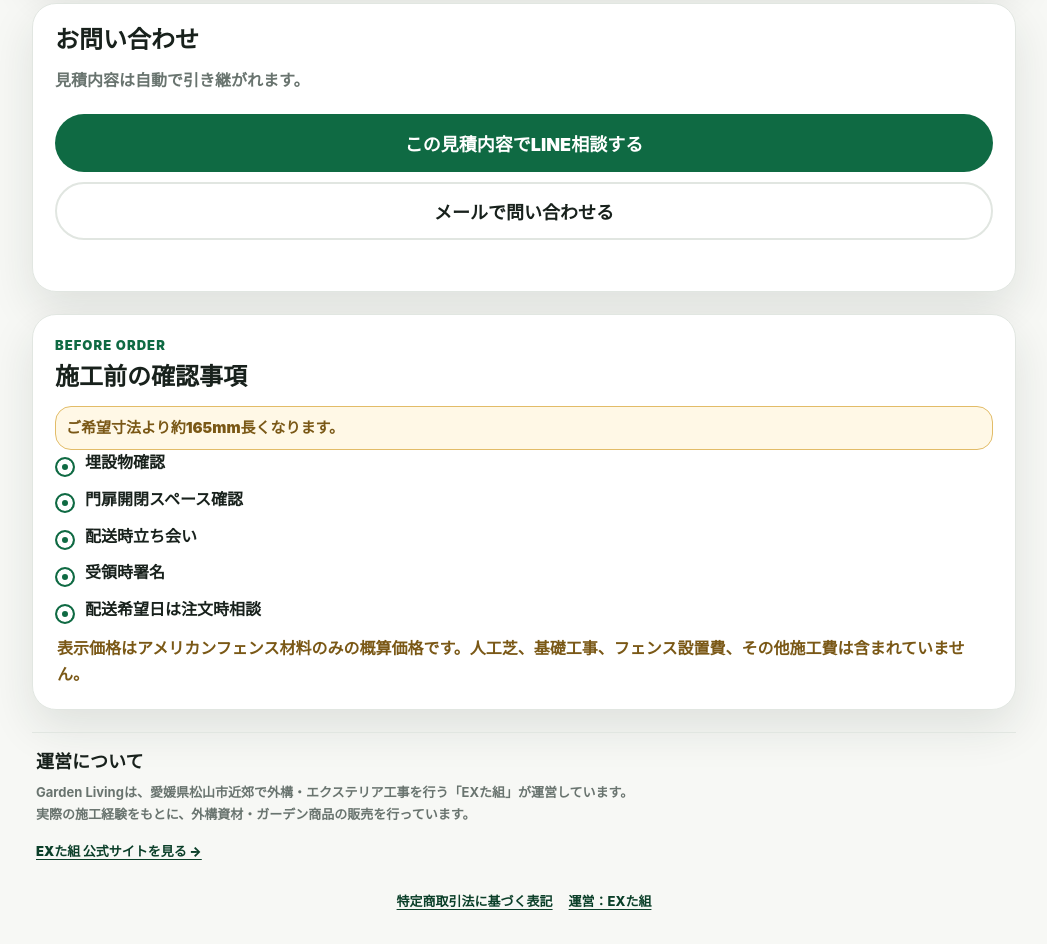
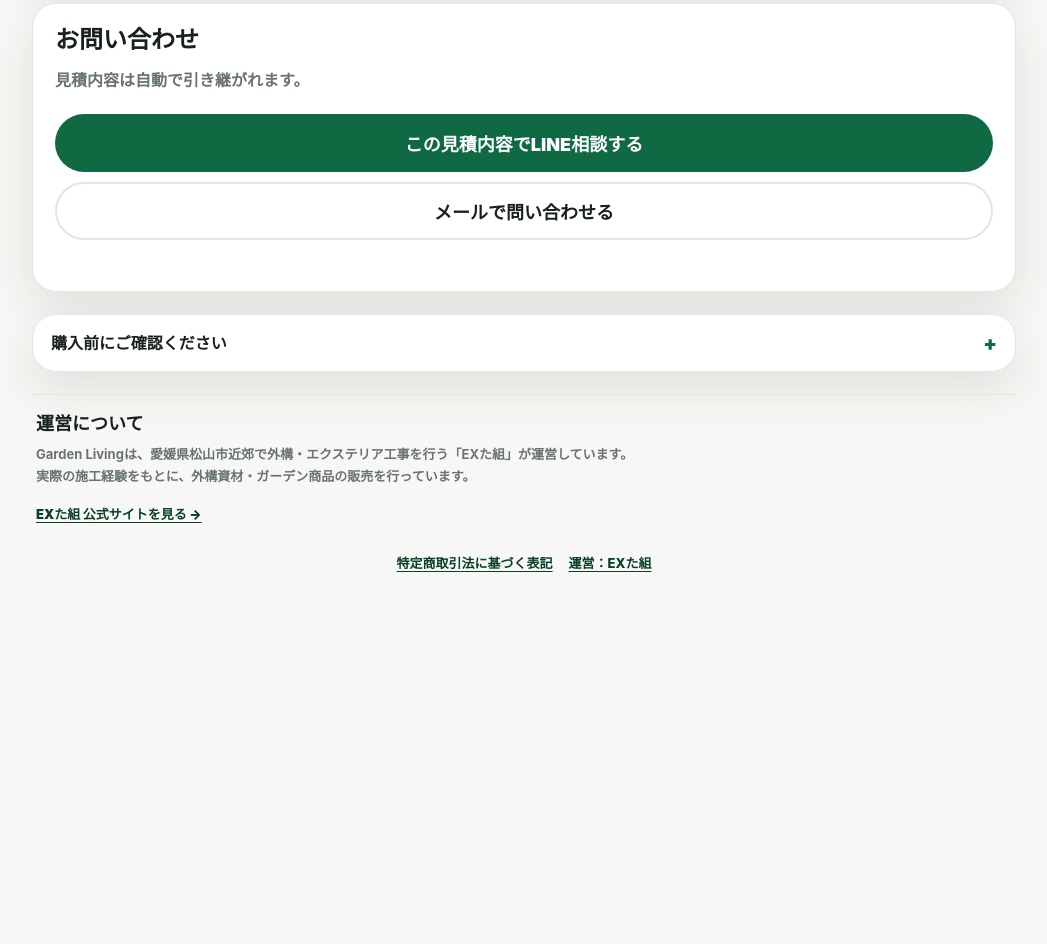
Before and after one commit to xinjiaantian83-prog/garden-living-ex, a plain HTML site: page index.html in a window 1280 px wide. Shown: the part 4225-5169 px from the top of the page, without its empty margins (116-1163 px from the left). After the commit the page ends 4831 px from the top, so only its background shows below. Drawn offline with Linux system fonts and the light colour scheme.

Commit message:
Collapse purchase notices

```diff
--- a/index.html
+++ b/index.html
@@ -241,10 +241,9 @@
     </section>
 
     <section class="card notice-card" aria-labelledby="noticeTitle">
-      <div class="section-head">
-        <p class="section-kicker">Before Order</p>
-        <h2 id="noticeTitle">施工前の確認事項</h2>
-      </div>
+      <details class="notice-details">
+        <summary id="noticeTitle">購入前にご確認ください</summary>
+        <div class="notice-details-content">
           <div id="noticeList" class="notice-list"></div>
           <ul class="check-list">
             <li>埋設物確認</li>
@@ -254,6 +253,8 @@
             <li>配送希望日は注文時相談</li>
           </ul>
           <p class="notice">表示価格はアメリカンフェンス材料のみの概算価格です。人工芝、基礎工事、フェンス設置費、その他施工費は含まれていません。</p>
+        </div>
+      </details>
     </section>
 
     <section class="operator-section" aria-labelledby="operatorTitle">
--- a/style.css
+++ b/style.css
@@ -1434,6 +1434,45 @@ h2 {
   margin-top: 0;
 }
 
+.notice-card {
+  padding: 0;
+  overflow: hidden;
+}
+
+.notice-details summary {
+  min-height: 56px;
+  display: flex;
+  align-items: center;
+  justify-content: space-between;
+  padding: 12px 18px;
+  color: var(--text);
+  font-size: 16px;
+  font-weight: 900;
+  line-height: 1.4;
+  cursor: pointer;
+  list-style: none;
+}
+
+.notice-details summary::-webkit-details-marker {
+  display: none;
+}
+
+.notice-details summary::after {
+  content: "+";
+  margin-left: 12px;
+  color: var(--accent);
+  font-size: 20px;
+  line-height: 1;
+}
+
+.notice-details[open] summary::after {
+  content: "−";
+}
+
+.notice-details-content {
+  padding: 0 18px 18px;
+}
+
 .inquiry-note {
   margin: 0 0 6px;
   color: var(--muted);
```
Lines whose indentation alone changed are shown as unchanged.
